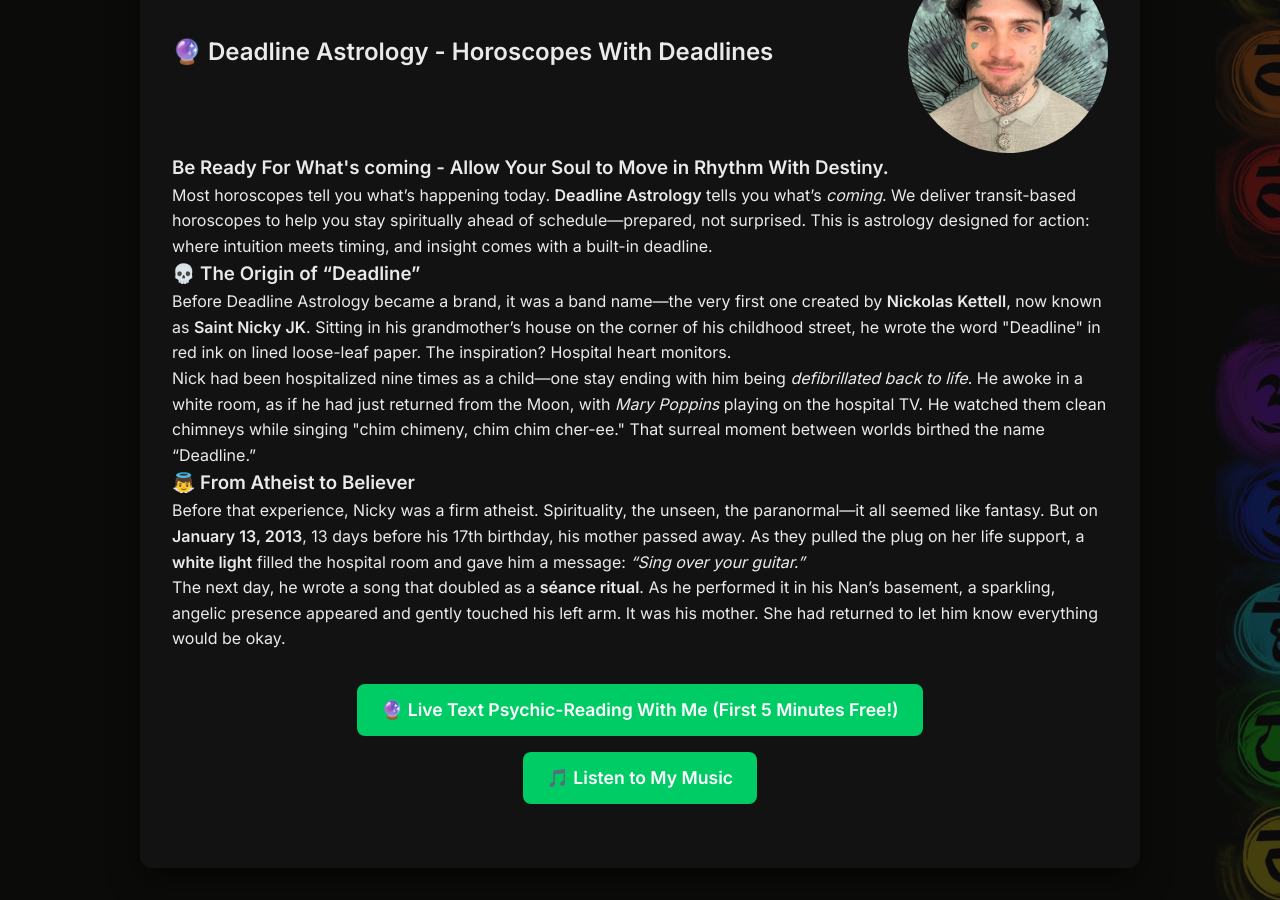
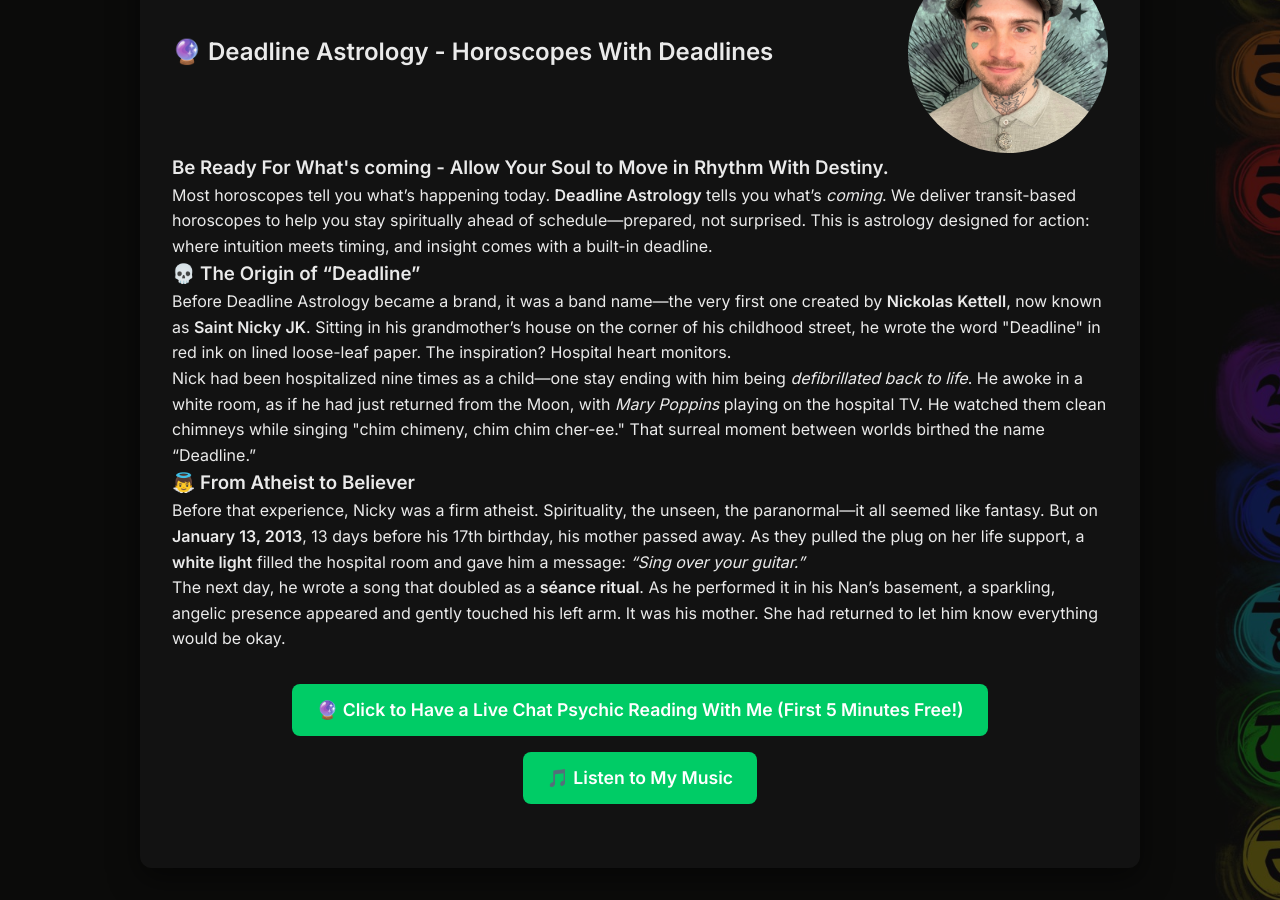
Before and after one commit to Deadline-Astrology/Deadlineastrology.github.io, a Jekyll site: the page about.html, which Jekyll copies as it is, in a window 1280 px wide and 900 px high, scrolled down 602 px. Built offline with Jekyll 4.4.1, drawn with Linux system fonts in a browser that asks for light colours; some web fonts are replaced.

Commit message:
Update about.html

```diff
--- a/about.html
+++ b/about.html
@@ -97,7 +97,7 @@
     </p>
 
     <div class="cta-buttons">
-      <a href="https://psychic.bitwine.com/psychics/497617-timeline_astrology" class="button" target="_blank">🔮 Live Text Psychic-Reading With Me (First 5 Minutes Free!)</a>
+      <a href="https://psychic.bitwine.com/psychics/497617-timeline_astrology" class="button" target="_blank">🔮 Click to Have a Live Chat Psychic Reading With Me (First 5 Minutes Free!)</a>
       <a href="https://distrokid.com/hyperfollow/saintnickyjk/death-is-a-doorway" class="button" target="_blank">🎵 Listen to My Music</a>
     </div>
   </section>
```
